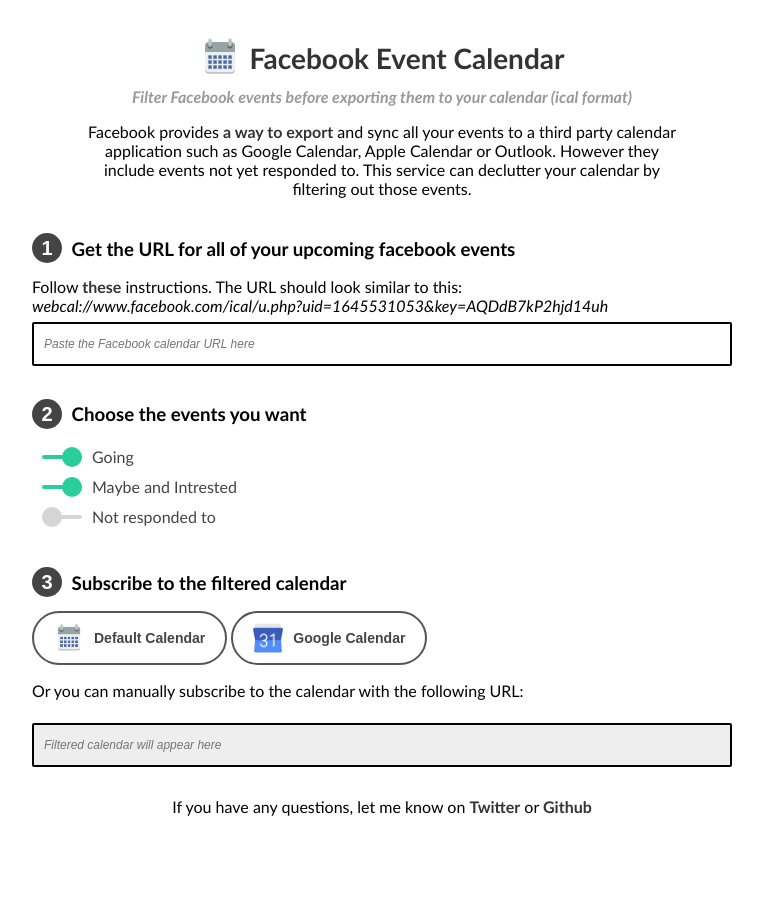
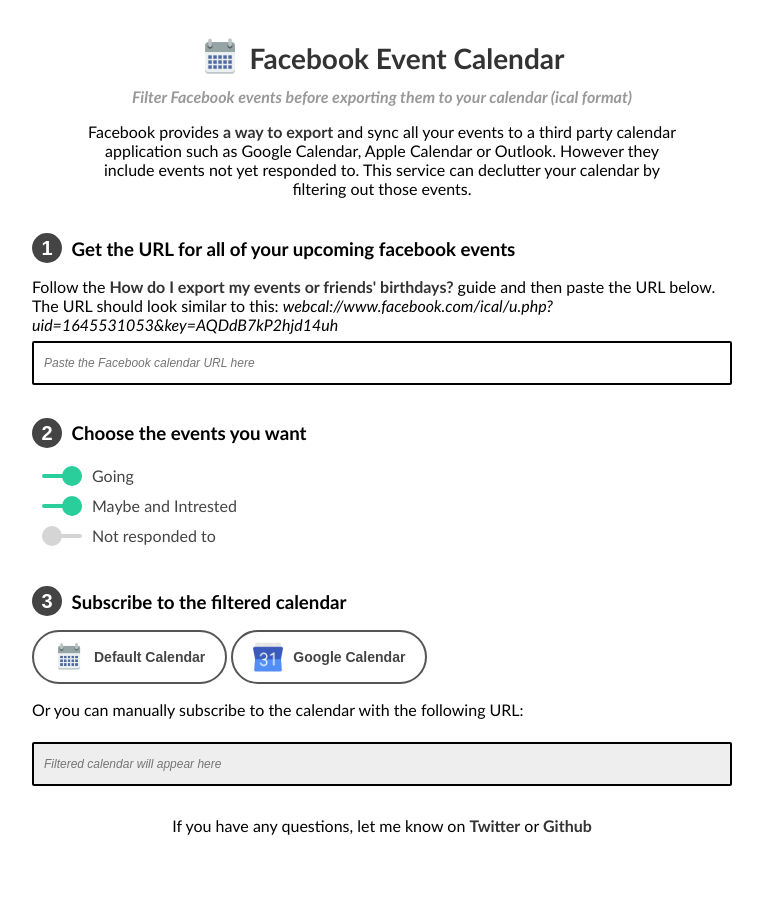
Before and after one commit to simonbengtsson/eventcal, a PHP site: page /app/index.php in a window 1280 px wide. Shown: the whole page, without its empty margins (258-1021 px from the left). Before the commit the page ends 816 px from the top, so only its background shows below. Run offline with PHP 8.4, Linux system fonts and the light colour scheme; some libraries are stand-ins or nearby versions; grey boxes are pictures that could not be loaded.

Commit message:
Update event guide

```diff
--- a/app/index.php
+++ b/app/index.php
@@ -58,10 +58,9 @@
     </p>
 
     <h3><span class="progress-step first">1</span> Get the URL for all of your upcoming facebook events</h3>
-
-    Follow <a href="https://www.facebook.com/help/152652248136178">these</a> instructions. The URL should
-    look similar to this: <em>webcal://www.facebook.com/ical/u.php?uid=1645531053&key=AQDdB7kP2hjd14uh</em>
-        <input id="fb-calendar" placeholder="Paste the Facebook calendar URL here">
+    Follow the <a href="https://www.facebook.com/help/152652248136178">How do I export my events or friends' birthdays?</a> guide and then paste the URL below.
+    The URL should look similar to this: <em>webcal://www.facebook.com/ical/u.php?uid=1645531053&key=AQDdB7kP2hjd14uh</em>
+    <input id="fb-calendar" placeholder="Paste the Facebook calendar URL here">
 
     <h3><span class="progress-step second">2</span> Choose the events you want</h3>
     <div class="options">
```
